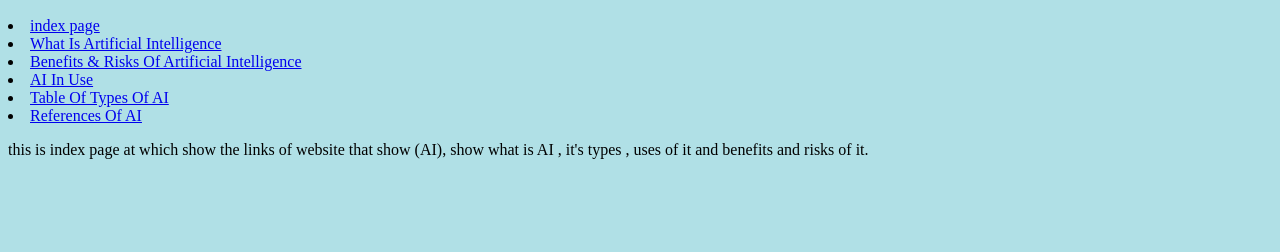
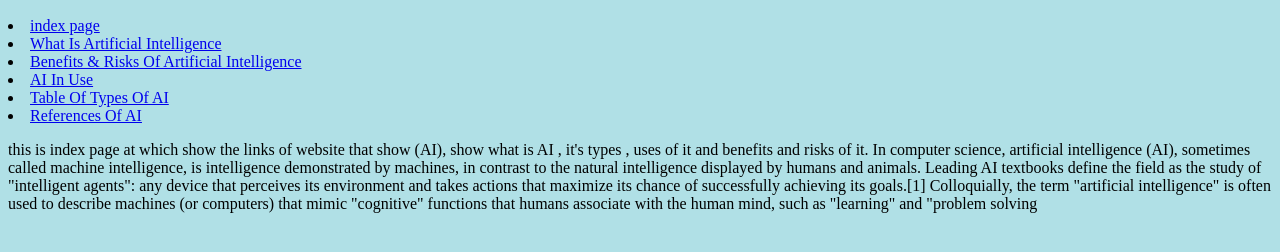
Before and after one commit to essam-tarek178/html-project-repository, a plain HTML site: page index.html in a window 1280 px wide. Shown: the part 96-348 px from the top of the page. Drawn offline with Linux system fonts and the light colour scheme.

Commit message:
Update index.html

```diff
--- a/index.html
+++ b/index.html
@@ -13,6 +13,7 @@
 </div>
    <p>
     this is index page at which show the links of website that show (AI), show what is AI , it's types , uses of it and benefits and risks of it.
+     In computer science, artificial intelligence (AI), sometimes called machine intelligence, is intelligence demonstrated by machines, in contrast to the natural intelligence displayed by humans and animals. Leading AI textbooks define the field as the study of "intelligent agents": any device that perceives its environment and takes actions that maximize its chance of successfully achieving its goals.[1] Colloquially, the term "artificial intelligence" is often used to describe machines (or computers) that mimic "cognitive" functions that humans associate with the human mind, such as "learning" and "problem solving
   </p>
 </body>
 </html>
```
